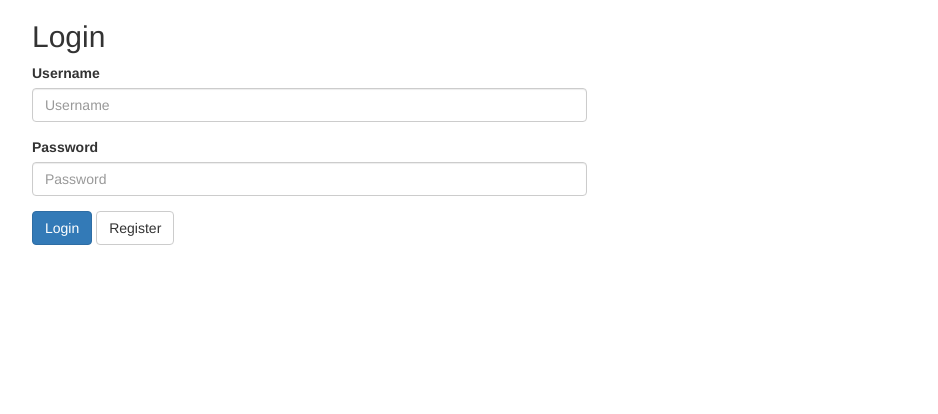
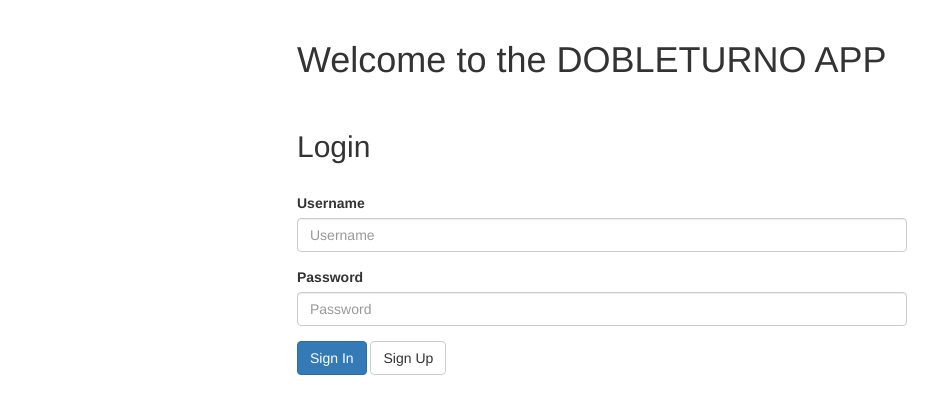
Before and after one commit to KevBerja/DOBLETURNO_Sesion09, a PHP site: page / in a window 1280 px wide. Shown: the top 414 px of the page, without its empty margins (38-976 px from the left). Run offline with PHP 8.4, Linux system fonts and the light colour scheme.

Commit message:
Changes some references

```diff
--- a/PHP/Controllers/register.php
+++ b/PHP/Controllers/register.php
@@ -21,6 +21,7 @@ if($resultado==0){
 }else{
   $registro->addUser($email,$username,$password,$activo,$role,$fechaCreacion);
   echo "The user has been created successfully";
+  header('Location: ../../index.html');
 }
 
 ?>
--- a/PHP/Models/conexion_BD.php
+++ b/PHP/Models/bd.php
@@ -1,6 +1,6 @@
 <?php
 
-class conexion_BD{
+class bd{
 
   protected $connection;
 
--- a/PHP/Models/login.php
+++ b/PHP/Models/login.php
@@ -1,8 +1,8 @@
 <?php
 
-include 'conexion_BD.php';
+include 'bd.php';
 
-class login extends conexion_BD
+class login extends bd
 {
     public function loginUser($user,$pass)
     {
--- a/PHP/Models/registerUser.php
+++ b/PHP/Models/registerUser.php
@@ -1,9 +1,9 @@
 <?php
 
-include 'conexion_BD.php';
+include 'bd.php';
 
 
-class registerUser extends conexion_BD
+class registerUser extends bd
 {
     public function addUser($email,$username,$password,$activo,$role,$fechaCreacion)
     {
--- a/PHP/eliminarUsuario.php
+++ b/PHP/eliminarUsuario.php
@@ -1,5 +1,5 @@
 <?php
-include("conexion.php");
+include("models/bd.php");
 $email = $_POST['email'];
 
     $delUser = mysqli_query($con, "DELETE FROM usuarios WHERE email ='".$email."'");
--- a/PHP/listadoUsuarios.php
+++ b/PHP/listadoUsuarios.php
@@ -1,5 +1,5 @@
 <?php
-include("conexion.php");
+include("models/bd.php");
 
     $usuarios = mysqli_query($con, "SELECT * FROM usuarios");
 
--- a/PHP/modificarUsuario.php
+++ b/PHP/modificarUsuario.php
@@ -1,5 +1,5 @@
 <?php
-    include("conexion.php");
+    include("/models/bd.php");
     $email = $_POST['email'];
     $nombre = $_POST['nombre'];
     $contra = $_POST['contra'];
--- a/PHP/registroAdmin.php
+++ b/PHP/registroAdmin.php
@@ -1,5 +1,5 @@
 <?php
-include("conexion.php");
+include("models/bd.php");
 
 $email = $_POST['email'];
 $username = $_POST['usuario'];
--- a/index.php
+++ b/index.html
@@ -1,6 +1,3 @@
-<?php
-session_start();
-?>
 <html lang ="en">
 <head>
 	<meta charset="UTF-8">
@@ -9,11 +6,10 @@ session_start();
 	<script src="jQuery/login.js"></script>
 	<title>DOBLETURNO APP</title>
 </head>
-<div class="container">
-<div class="row">
-<div class="col-md-6">
-		<h2>Login</h2>
-		<form role="form" name="login" action="PHP/Controllers/loguer.php" method="POST">
+<div class="col-md-6 col-md-offset-3" id="contenido">
+		<br/><h1>Welcome to the DOBLETURNO APP</h1><br/>
+		<form id="formSignIn" role="form" action="PHP/Controllers/loguer.php" method="POST">
+		<h2>Login</h2><br/>
 		  <div class="form-group">
 		    <label for="username">Username</label>
 		    <input type="text" class="form-control" id="username" name="username" placeholder="Username">
@@ -22,9 +18,8 @@ session_start();
 		    <label for="password">Password</label>
 		    <input type="password" class="form-control" id="password" name="password" placeholder="Password">
 		  </div>
-
-		  <button type="submit" class="btn btn-primary">Login</button>
-		  <button type="button" class="btn btn-default" onclick = "location='indexRegister.php'">Register</button>
+		  <button type="submit" class="btn btn-primary">Sign In</button>
+		  <button type="button" class="btn btn-default" onclick = "location='indexRegister.html'">Sign Up</button>
 		</form>
 				</div>
 			</div>
```
Also changed, not shown: indexRegister.html (renamed from indexRegister.php, +4 -5 lines), test/login_Test.php (+1 -2 lines), 2 other files.
